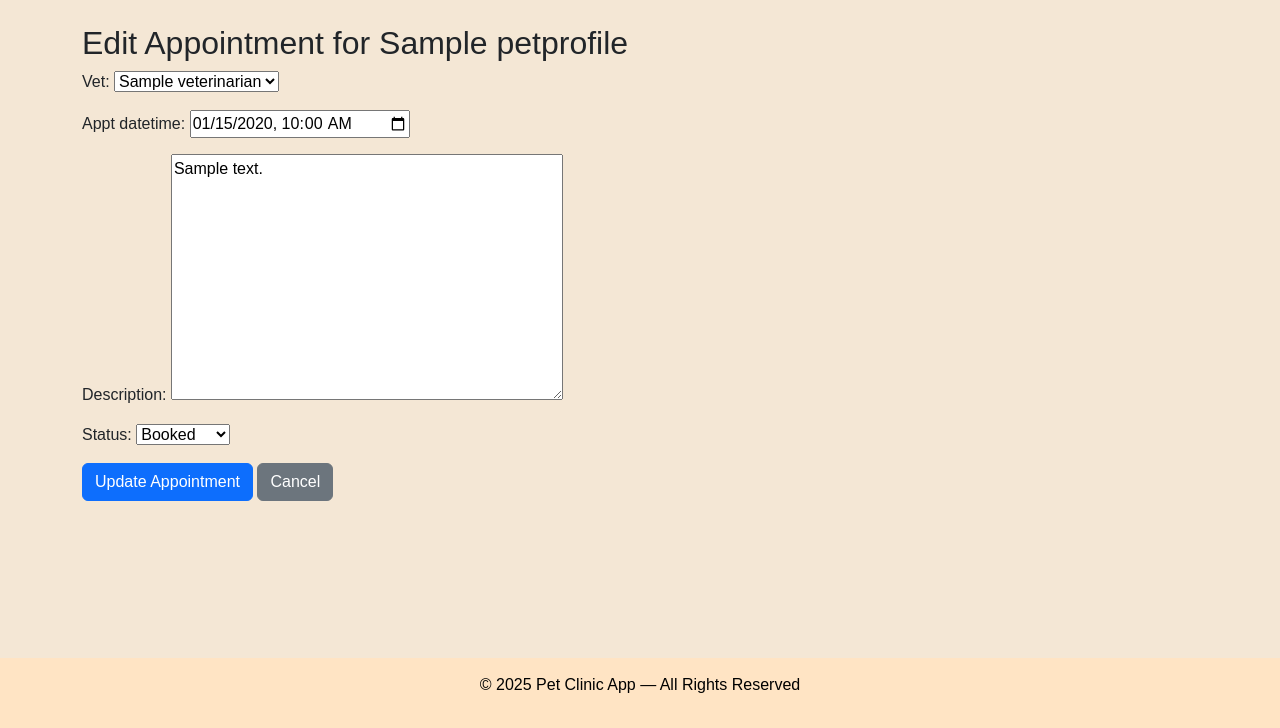
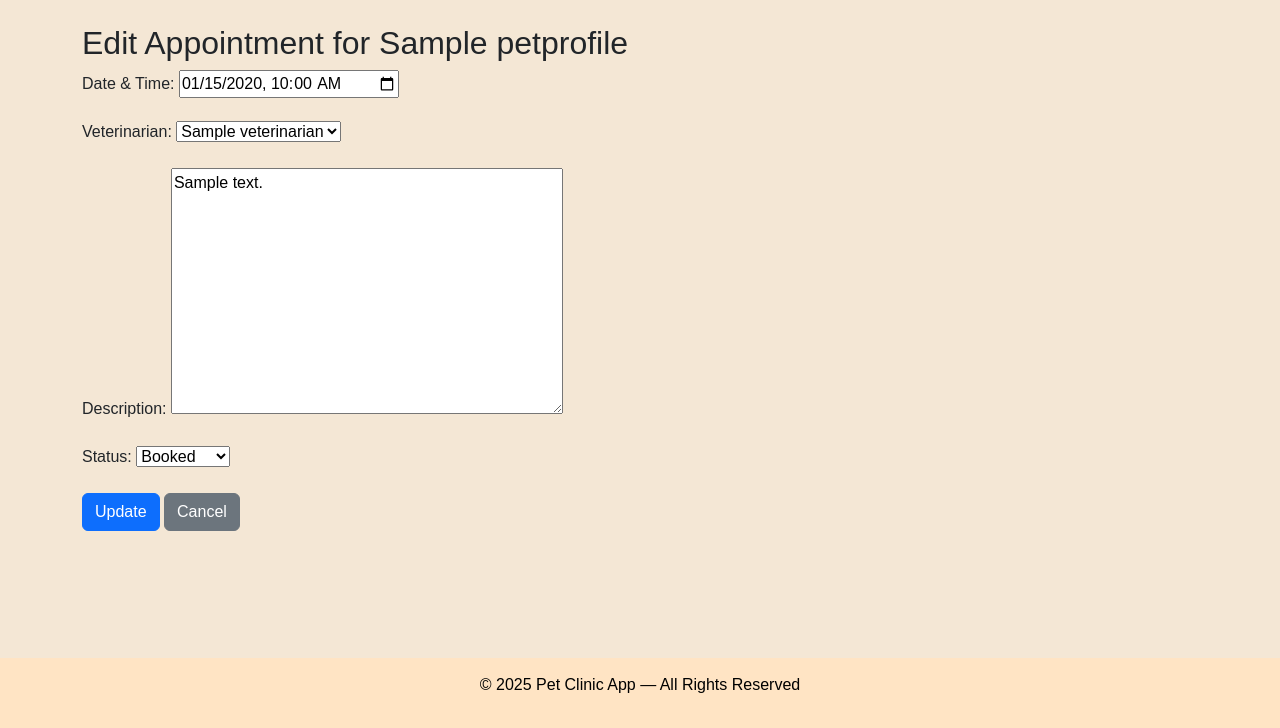
Before and after one commit to Venicezh23/pet_clinic_app, a Django app: page /appointments/edit/1/ in a window 1280 px wide. Shown: the part 72-800 px from the top of the page. Run offline with Django 5.2, Linux system fonts and the light colour scheme; a user stored in the database is signed in; tables that the repository leaves empty hold one stand-in row (values such as "Sample post").

Commit message:
Appointment changes + comments
Can change status, can highlight booked appointments (in 24 hours from current time)

```diff
--- a/accounts/admin.py
+++ b/accounts/admin.py
@@ -2,4 +2,4 @@ from django.contrib import admin
 from .models import PetOwner
 
 # Register your models here.
-admin.site.register(PetOwner)
+admin.site.register(PetOwner) #can manually add pet owner account
--- a/accounts/forms.py
+++ b/accounts/forms.py
@@ -1,3 +1,4 @@
+#Register validation form
 from django import forms
 from django.contrib.auth.forms import UserCreationForm
 from django.contrib.auth.models import User
--- a/accounts/models.py
+++ b/accounts/models.py
@@ -1,3 +1,4 @@
+#Pet Owner account model
 from django.contrib.auth.models import User
 from django.db import models
 
--- a/accounts/urls.py
+++ b/accounts/urls.py
@@ -1,3 +1,4 @@
+#URLS for login, logout and register
 from django.urls import path
 from .views import register, user_login, user_logout
 
--- a/appointments/admin.py
+++ b/appointments/admin.py
@@ -1,5 +1,6 @@
 from django.contrib import admin
 from .models import Veterinarian, Appointment
 
+#can add Veterinarian manually from here
 admin.site.register(Veterinarian)
 admin.site.register(Appointment)
--- a/appointments/forms.py
+++ b/appointments/forms.py
@@ -9,4 +9,4 @@ class AppointmentForm(forms.ModelForm):
 
     class Meta:
         model = Appointment
-        fields = ["vet", "appt_datetime", "description", "status"]
+        fields = ["vet", "appt_datetime", "description"]
--- a/appointments/models.py
+++ b/appointments/models.py
@@ -13,7 +13,7 @@ class Veterinarian(models.Model):
 
 
 class Appointment(models.Model):
-    STATUS_CHOICES = [
+    STATUS_CHOICES = [ #have different status
         ('booked', 'Booked'),
         ('done', 'Done'),
         ('cancelled', 'Cancelled'),
--- a/appointments/templates/appointments/edit_appointment.html
+++ b/appointments/templates/appointments/edit_appointment.html
@@ -3,11 +3,32 @@
 
 <h2>Edit Appointment for {{ appointment.pet.name }}</h2>
 
-<form method="post">
+<form method="POST">
     {% csrf_token %}
-    {{ form.as_p }}
-    <button type="submit" class="btn btn-primary">Update Appointment</button>
-    <a href="{% url 'appointments:appointment_list' %}" class="btn btn-secondary">Cancel</a>
+
+    <div class="mb-3">
+        <label for="id_appt_datetime" class="form-label">Date & Time:</label>
+        {{ form.appt_datetime }}
+    </div>
+
+    <div class="mb-3">
+        <label for="id_vet" class="form-label">Veterinarian:</label>
+        {{ form.vet }}
+    </div>
+
+    <div class="mb-3">
+        <label for="id_description" class="form-label">Description:</label>
+        {{ form.description }}
+    </div>
+
+    <div class="mb-3">
+        <label for="id_status" class="form-label">Status:</label>
+        {{ form.status }}
+    </div>
+
+    <button type="submit" class="btn btn-primary">Update</button>
+    <a href="{% url 'home' %}" class="btn btn-secondary">Cancel</a>
 </form>
 
+
 {% endblock %}
--- a/appointments/urls.py
+++ b/appointments/urls.py
@@ -8,6 +8,4 @@ urlpatterns = [
     path('book/<int:pet_id>/', book_appointment, name='book_appointment'),
     path('', appointment_list, name="appointment_list"),
     path('edit/<int:appointment_id>/', views.edit_appointment, name="edit_appointment"),
-    #path('send-reminders/', send_reminders, name='send_reminders'),
-    #path('reminders/', reminders_view, name='reminders'),
 ]
--- a/appointments/views.py
+++ b/appointments/views.py
@@ -17,7 +17,7 @@ from django.core.mail import send_mail
 @login_required
 def book_appointment(request, pet_id):
     pet = get_object_or_404(PetProfile, id=pet_id, owner=request.user.petowner)
-    veterinarians = Veterinarian.objects.all()  # Get all available veterinarians
+    veterinarians = Veterinarian.objects.all()  #get all veterinarians available
 
     if request.method == "POST":
         form = AppointmentForm(request.POST)
@@ -25,7 +25,7 @@ def book_appointment(request, pet_id):
             appointment = form.save(commit=False)
             appointment.pet = pet
             appointment.save()
-            return redirect("home")  # Redirect to home page after booking
+            return redirect("home")  #go back to home page
     else:
         form = AppointmentForm()
 
@@ -36,14 +36,18 @@ def edit_appointment(request, appointment_id):
     pet_owner = get_object_or_404(PetOwner, user=request.user)
     appointment = get_object_or_404(Appointment, id=appointment_id, pet__owner=pet_owner)
 
+    class EditAppointmentForm(AppointmentForm):
+        class Meta(AppointmentForm.Meta):
+            fields = AppointmentForm.Meta.fields + ['status']
+
     if request.method == "POST":
-        form = AppointmentForm(request.POST, instance=appointment)
+        form = EditAppointmentForm(request.POST, instance=appointment)
         if form.is_valid():
             form.save()
             return redirect("appointments:appointment_list")
 
     else:
-        form = AppointmentForm(instance=appointment)
+        form = EditAppointmentForm(instance=appointment)
     return render(request, "appointments/edit_appointment.html", {"form": form, "appointment": appointment})
 
 @login_required
@@ -58,10 +62,14 @@ def appointment_list(request):
         else:
             appointments = Appointment.objects.filter(pet__owner=pet_owner)
 
-        # Appointments due within the next 24 hours
+        #get appointments within 24 hours
         now = timezone.now()
         next_24_hours = now + timedelta(hours=24)
-        upcoming_appointments = appointments.filter(appt_datetime__gte=now, appt_datetime__lte=next_24_hours)
+        upcoming_appointments = appointments.filter(
+            appt_datetime__gte=now, appt_datetime__lte=next_24_hours
+            ).exclude(status__in=['Done', 'Cancelled'])
+
+        upcoming_appointment_ids = list(upcoming_appointments.values_list('id', flat=True))
 
     except PetOwner.DoesNotExist:
         appointments = Appointment.objects.none()
@@ -73,4 +81,5 @@ def appointment_list(request):
         'owner_pets': owner_pets,
         'selected_pet_id': selected_pet_id,
         'upcoming_appointments': upcoming_appointments,
+        'upcoming_appointments_ids': upcoming_appointment_ids
     })
```
Also changed, not shown: accounts/views.py (+6 -6 lines), appointments/templates/appointments/appointment_list.html (+8 -8 lines), appointments/templates/appointments/book_appointment.html (+2 -6 lines).
